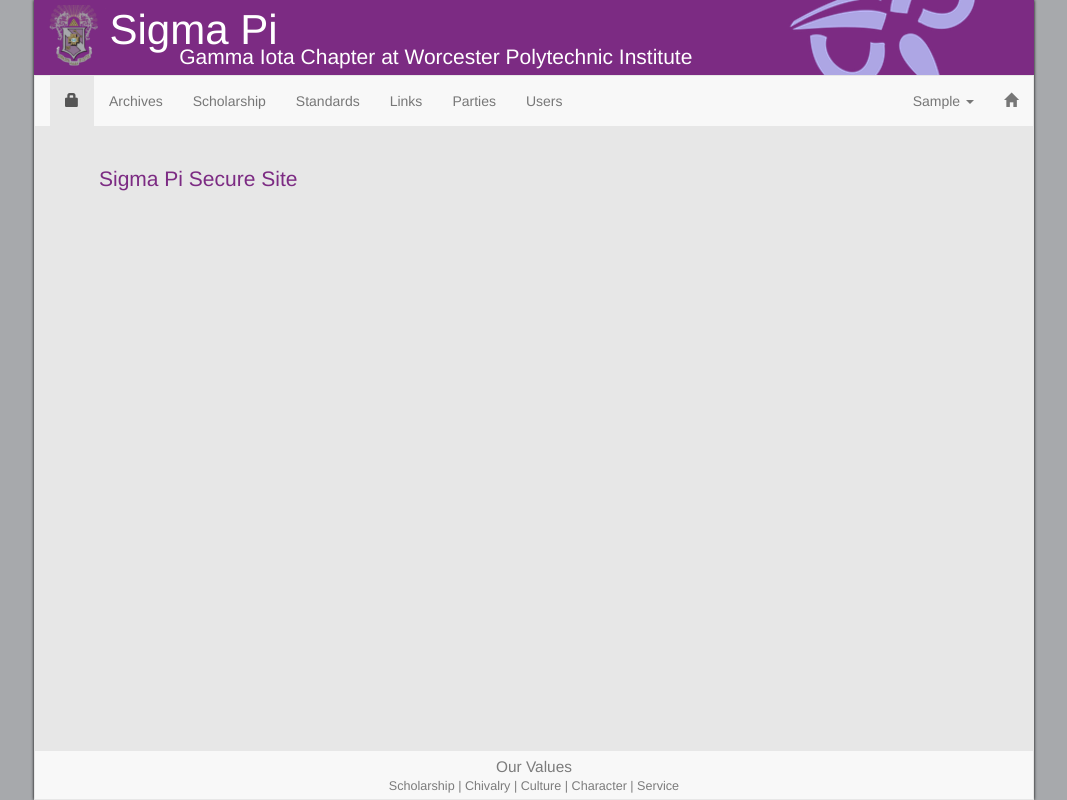
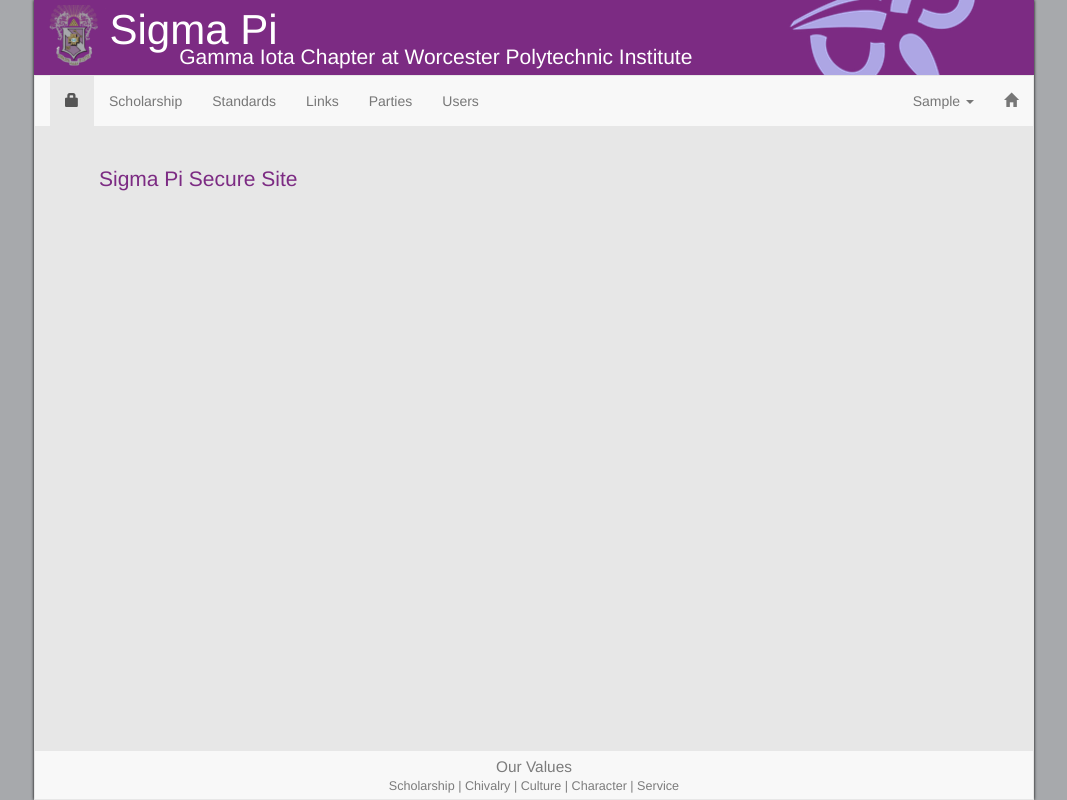
Before and after one commit to sdmoran/sigmapi-web, a Django app: page /secure/ in a window 1280 px wide. Shown: the whole page, without its empty margins (106-1173 px from the left). Run offline with Django 3.2, Linux system fonts and the light colour scheme; the visitor is signed in with stand-in values (Sample User, id 1); some libraries are stand-ins or nearby versions.

Commit message:
Remove Archives.

```diff
--- a/SigmaPi/Secure/templates/secure_base.html
+++ b/SigmaPi/Secure/templates/secure_base.html
@@ -21,18 +21,6 @@
 					<span class="glyphicon glyphicon-lock"></span>
 				</a>
 			</li>
-
-			{% if perms.Archives.access_guide %}
-			{% if '/secure/archives' in request.path %}
-			<li class="active">
-			{% else %}
-			<li>
-			{% endif %}
-			<a id="archives" href="{{ '/secure/archives' }}">
-				Archives
-			</a>
-			</li>
-			{% endif %}
 
 			{% if '/secure/scholarship' in request.path %}
 			<li class="active">
--- a/SigmaPi/Secure/urls.py
+++ b/SigmaPi/Secure/urls.py
@@ -4,7 +4,7 @@ from Secure import views
 
 urlpatterns = patterns('',
 	url(r'^$', 'Secure.views.index'),
-	url(r'^archives/', include('Archives.urls')),
+	# url(r'^archives/', include('Archives.urls')),
     url(r'^parties/', include('PartyList.urls')),
     url(r'^users/', include('UserInfo.secure_urls')),
     url(r'^links/', include('Links.urls')),
--- a/SigmaPi/SigmaPi/settings.py
+++ b/SigmaPi/SigmaPi/settings.py
@@ -144,7 +144,7 @@ INSTALLED_APPS = (
     # 'django.contrib.admindocs',
     'PubSite',
     'UserInfo',
-    'Archives',
+    # 'Archive',
     'PartyList',
     'Secure',
     'Links',
```
Also changed, not shown: SigmaPi/Archive/__init__.py (added), SigmaPi/Archive/admin.py (renamed from SigmaPi/Archives/admin.py), SigmaPi/Archive/migrations/__init__.py (added), SigmaPi/Archive/models.py (renamed from SigmaPi/Archives/models.py), SigmaPi/Archive/templates/secure/archives_base.html (renamed from SigmaPi/Archives/templates/secure/archives_base.html), SigmaPi/Archive/templates/secure/archives_bylaws.html (renamed from SigmaPi/Archives/templates/secure/archives_bylaws.html), SigmaPi/Archive/templates/secure/archives_guides.html (renamed from SigmaPi/Archives/templates/secure/archives_guides.html), SigmaPi/Archive/templates/secure/archives_rules.html (renamed from SigmaPi/Archives/templates/secure/archives_rules.html), SigmaPi/Archive/urls.py (renamed from SigmaPi/Archives/urls.py), SigmaPi/Archive/views.py (renamed from SigmaPi/Archives/views.py), SigmaPi/Archives/migrations/0001_initial.py (deleted), SigmaPi/SigmaPi/urls.py (line endings or trailing spaces).
